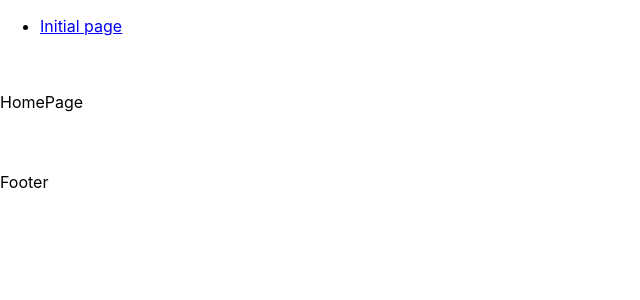
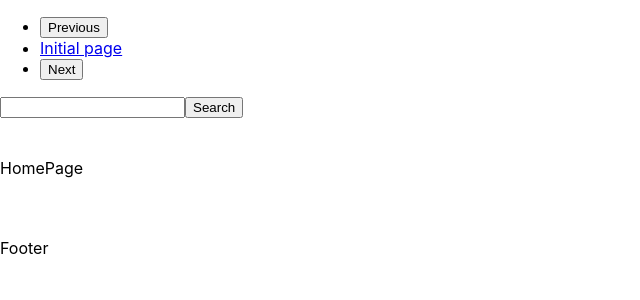
Before and after one commit to AnastasyMeleshko/test-task-react-dictionary, a React (Create React App) app: page / in a window 1280 px wide. Shown: the top 300 px of the page, without its empty margins (0-640 px from the left). Built offline with nearby package versions, Linux system fonts and the light colour scheme.

Commit message:
added initial logic for search

```diff
--- a/src/App.js
+++ b/src/App.js
@@ -2,7 +2,7 @@ import React from "react";
 import { BrowserRouter as Router, Route, Routes} from "react-router-dom";
 import "./App.css";
 import HomePage from "./components/HomePage/HomePage";
-import InfoPage from "./components/InfoPage/InfoPage";
+import ResultPage from "./components/ResultPage/ResultPage";
 import Footer from "./components/Footer/Footer";
 import Header from "./components/Header/Header";
 
@@ -14,7 +14,7 @@ const App = () => {
             <br/>
             <Routes>
                 <Route path="/" element={<HomePage/>}/>
-                <Route path="/info" element={<InfoPage/>}/>
+                <Route path="/res" element={<ResultPage/>}/>
             </Routes>
             <br/>
             <br/>
--- /dev/null
+++ b/src/components/Header/Form/Form.js
@@ -0,0 +1,32 @@
+import React, {useState} from "react";
+import { useNavigate } from "react-router-dom";
+
+const url = "https://api.dictionaryapi.dev/api/v2/entries/en";
+
+const Form = () => {
+    const [value, setValue] = useState("");
+    const navigate = useNavigate();
+
+    const handleChange = (e) => (setValue(e.target.value));
+
+    const handleSubmit = async (e) => {
+        e.preventDefault();
+        try {
+            const res = await fetch(`${url}/${value}`);
+            const data = await res.json();
+            navigate("/res", { state: { data }});
+
+        } catch (e) {
+            console.dir(e);
+        }
+    };
+
+    return (
+        <form onSubmit={handleSubmit}>
+            <input onChange={handleChange} type="text" value={value} required="required"/>
+            <button type="submit">Search</button>
+        </form>
+    );
+};
+
+export default Form;
--- a/src/components/Header/Header.js
+++ b/src/components/Header/Header.js
@@ -1,18 +1,40 @@
 import React from "react";
-import { Link } from "react-router-dom";
+import { Link, useNavigate } from "react-router-dom";
+import Form from "./Form/Form";
 
 const Header = () => {
+    const navigate = useNavigate();
+
+    const handlePrevClick = () => {
+        navigate(-1);
+    };
+
+    const handleNextClick = () => {
+        navigate(+1);
+    };
+
     return (
         <header>
             <nav>
                 <ul>
                     <li>
+                        <button onClick={handlePrevClick}>
+                            Previous
+                        </button>
+                    </li>
+                    <li>
                         <Link to="/">
                             Initial page
                         </Link>
                     </li>
+                    <li>
+                        <button onClick={handleNextClick}>
+                            Next
+                        </button>
+                    </li>
                 </ul>
             </nav>
+            <Form/>
         </header>
     );
 };
--- a/src/components/InfoPage/InfoPage.js
+++ /dev/null
@@ -1,11 +0,0 @@
-import React from "react";
-
-const InfoPage = () => {
-    return (
-        <main>
-            InfoPage
-        </main>
-    );
-};
-
-export default InfoPage;
--- /dev/null
+++ b/src/components/ResultPage/ResultPage.js
@@ -0,0 +1,26 @@
+import React from "react";
+import { useLocation } from "react-router-dom";
+
+const ResultPage = () => {
+    const location = useLocation();
+    const searchData = location.state.data;
+    console.log(searchData);
+
+    // console.log({location});
+    // console.log(props);
+    // console.log(location.state.data);
+
+    return (typeof searchData.title !== "undefined") ? (
+        <main>
+            <p>{searchData.title}</p>
+            <p>{searchData.message}</p>
+            <p>{searchData.resolution}</p>
+        </main>
+    ) : (
+        <main>
+            <p>{searchData[0].word}</p>
+        </main>
+    );
+};
+
+export default ResultPage;
```
